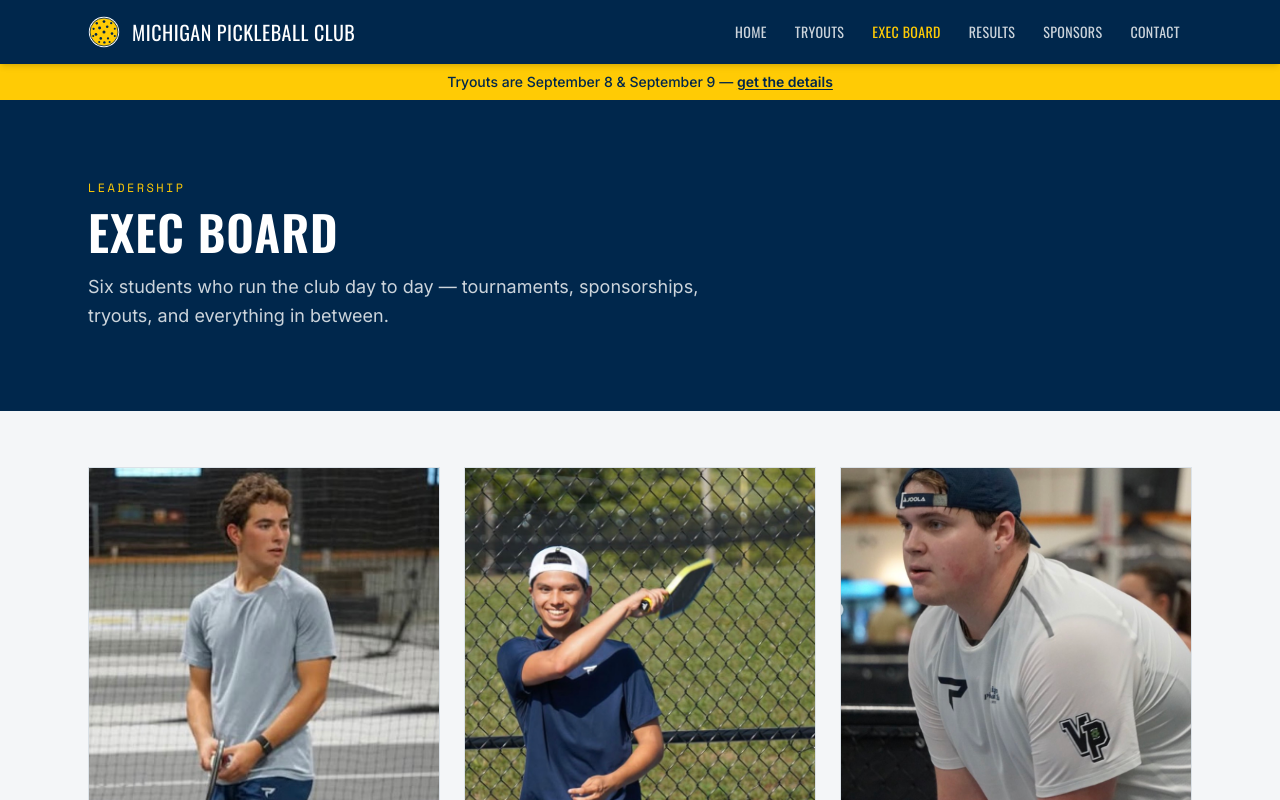
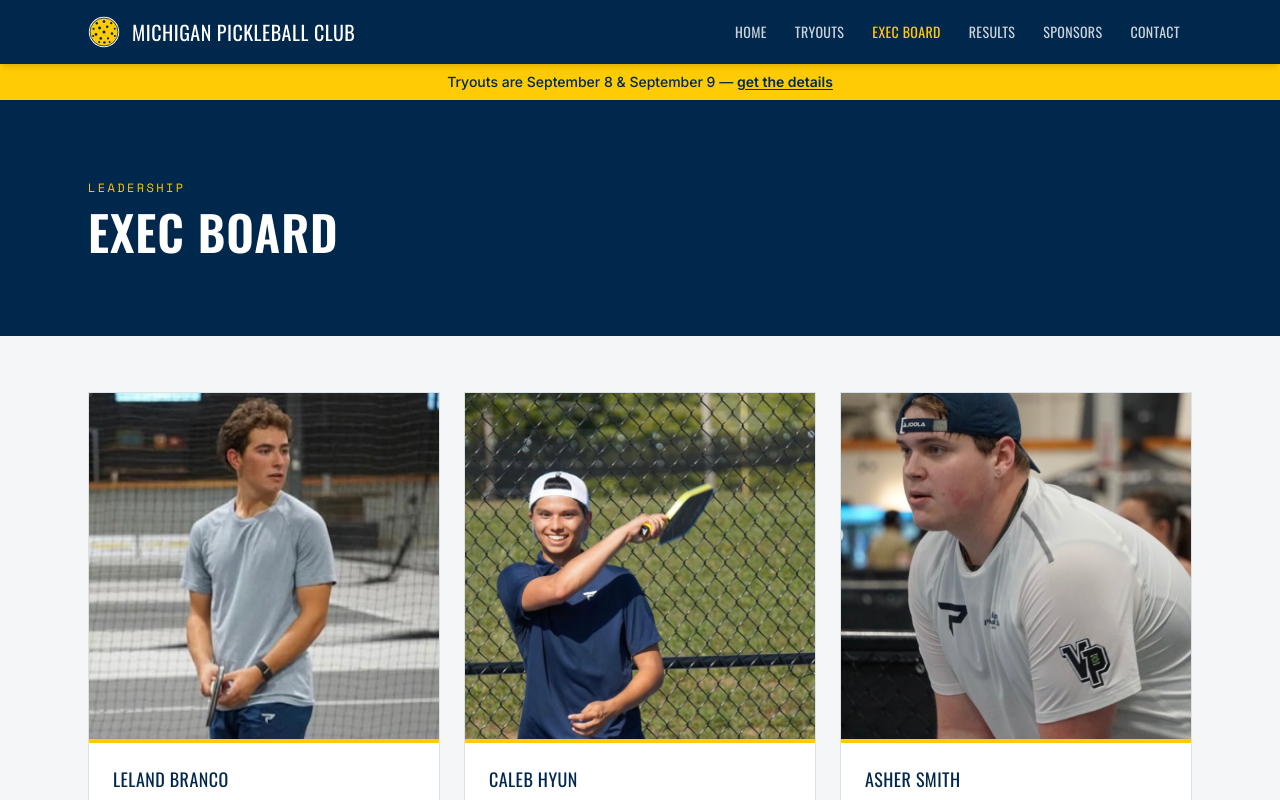
Before and after one commit to drewjm-85/michigan-pickleball-club, a React (Vite) app: page /exec in a window 1280 px wide. Shown: the top 800 px of the page. Built offline with nearby package versions, Linux system fonts and the light colour scheme.

Commit message:
Cut remaining hero subheads, route donate link to Contact
Removes the Exec Board, Results, and Home hero lede paragraphs. The
"Ask About Donating" link now goes to the Contact page instead of a
mailto: link, matching the rest of the site's contact flow.

```diff
--- a/src/pages/Exec.tsx
+++ b/src/pages/Exec.tsx
@@ -5,11 +5,7 @@ import { execPhotos } from '../data/gallery'
 export default function Exec() {
   return (
     <div>
-      <PageHero
-        eyebrow="Leadership"
-        title="Exec Board"
-        lede="Six students who run the club day to day — tournaments, sponsorships, tryouts, and everything in between."
-      />
+      <PageHero eyebrow="Leadership" title="Exec Board" />
 
       <section className="mx-auto max-w-6xl px-4 sm:px-6 py-14">
         <div className="grid gap-6 sm:grid-cols-2 lg:grid-cols-3">
--- a/src/pages/Home.tsx
+++ b/src/pages/Home.tsx
@@ -3,8 +3,6 @@ import { clubFoundedYear, sponsors, tournaments, tryoutInfo } from '../data/club
 import { galleryPhotos, heroPhoto, sponsorLogos } from '../data/gallery'
 
 export default function Home() {
-  const yearsRunning = new Date().getFullYear() - clubFoundedYear
-
   return (
     <div>
       <section className="bg-navy text-white relative overflow-hidden">
@@ -24,10 +22,6 @@ export default function Home() {
             <h1 className="text-white text-5xl sm:text-6xl font-semibold max-w-3xl">
               Michigan Pickleball Club
             </h1>
-            <p className="mt-5 max-w-xl text-white/80 text-lg leading-relaxed normal-case font-body">
-              Maize, blue, and the kitchen line. We're a student-run competitive and
-              social pickleball club, {yearsRunning} years strong.
-            </p>
             <div className="mt-8 flex flex-wrap gap-3">
               <Link
                 to="/tryouts"
@@ -64,12 +58,12 @@ export default function Home() {
             tournaments. We're entirely student-run, so donations go straight to
             tryouts, travel, and gear.
           </p>
-          <a
-            href="mailto:michiganpickleballclub@umich.edu?subject=Donation%20Inquiry"
+          <Link
+            to="/contact"
             className="mt-6 inline-flex items-center gap-2 font-display uppercase tracking-wide text-sm text-navy border-b-2 border-maize pb-1 hover:text-navy-deep"
           >
             Ask About Donating →
-          </a>
+          </Link>
         </div>
 
         <div className="bg-white border border-line p-6">
--- a/src/pages/Results.tsx
+++ b/src/pages/Results.tsx
@@ -5,11 +5,7 @@ import { tournaments } from '../data/club'
 export default function Results() {
   return (
     <div>
-      <PageHero
-        eyebrow="Scoreboard"
-        title="Results"
-        lede="Match and tournament results, updated as the season plays out."
-      />
+      <PageHero eyebrow="Scoreboard" title="Results" />
 
       <section className="mx-auto max-w-6xl px-4 sm:px-6 py-14">
         <div className="bg-white border border-line overflow-hidden">
```
